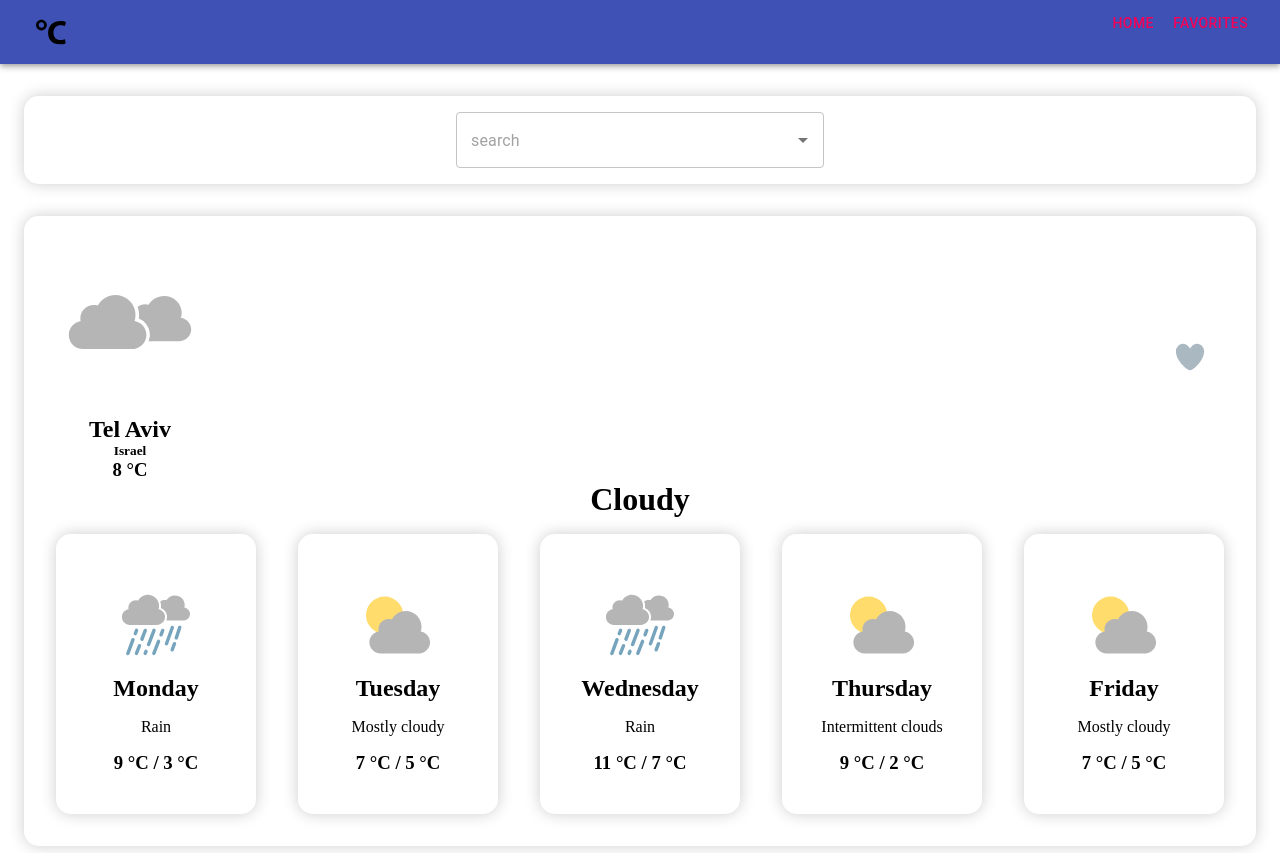
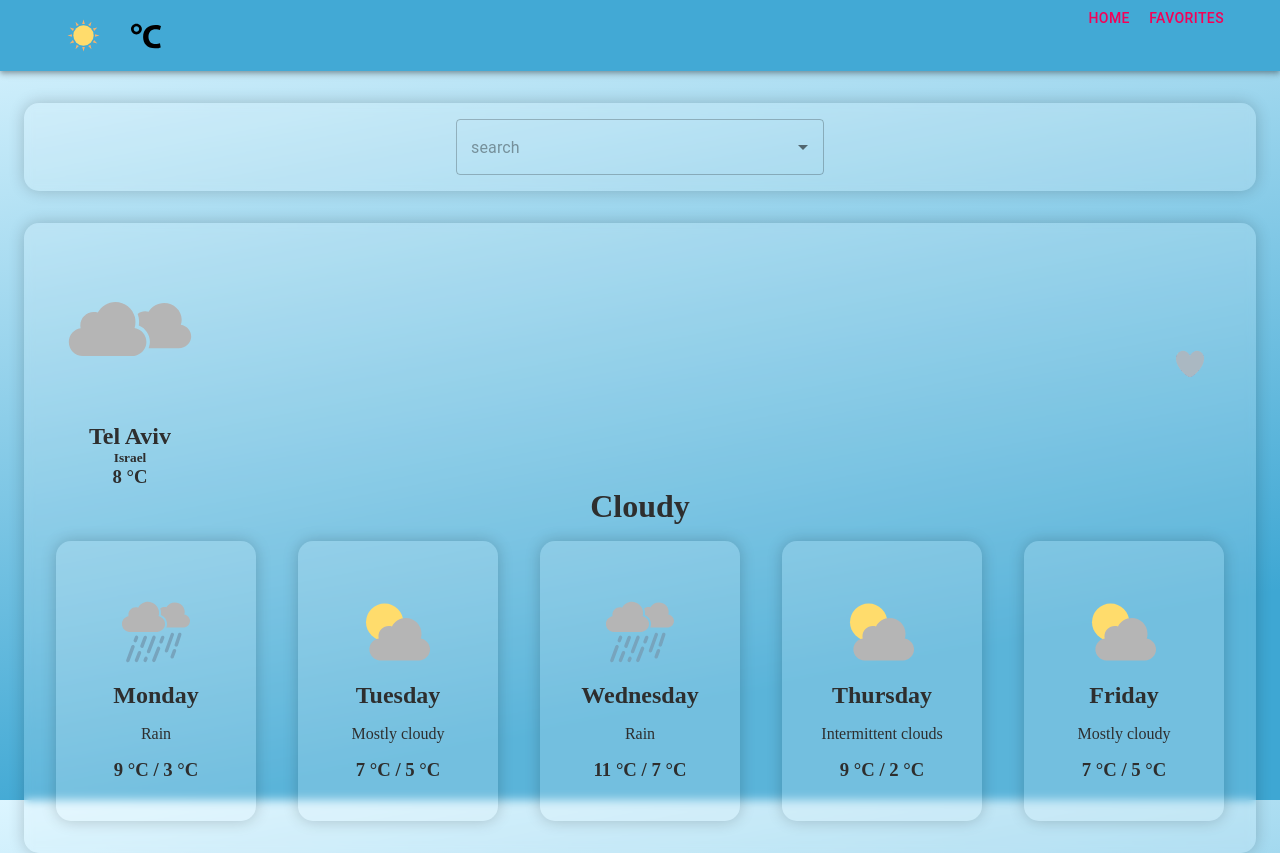
Before and after one commit to orlovse/weather-app, a React (Create React App) app: page /home in a window 1280 px wide. Built offline with nearby package versions, Linux system fonts and the light colour scheme.

Commit message:
add change dark/light theme

```diff
--- a/public/index.html
+++ b/public/index.html
@@ -1,43 +1,19 @@
 <!DOCTYPE html>
 <html lang="en">
+
 <head>
   <meta charset="utf-8" />
   <link rel="icon" href="%PUBLIC_URL%/favicon.ico" />
   <meta name="viewport" content="width=device-width, initial-scale=1" />
   <meta name="theme-color" content="#000000" />
-    <meta
-      name="description"
-      content="Web site created using create-react-app"
-    />
+  <meta name="description" content="Web site created using create-react-app" />
   <link rel="apple-touch-icon" href="%PUBLIC_URL%/logo192.png" />
-    <!--
-      manifest.json provides metadata used when your web app is installed on a
-      user's mobile device or desktop. See https://developers.google.com/web/fundamentals/web-app-manifest/
-    -->
   <link rel="manifest" href="%PUBLIC_URL%/manifest.json" />
-    <!--
-      Notice the use of %PUBLIC_URL% in the tags above.
-      It will be replaced with the URL of the `public` folder during the build.
-      Only files inside the `public` folder can be referenced from the HTML.
+  <title>Weather App</title>
+</head>
 
-      Unlike "/favicon.ico" or "favicon.ico", "%PUBLIC_URL%/favicon.ico" will
-      work correctly both with client-side routing and a non-root public URL.
-      Learn how to configure a non-root public URL by running `npm run build`.
-    -->
-    <title>React App</title>
-  </head>
 <body>
-    <noscript>You need to enable JavaScript to run this app.</noscript>
   <div id="root"></div>
-    <!--
-      This HTML file is a template.
-      If you open it directly in the browser, you will see an empty page.
+</body>
 
-      You can add webfonts, meta tags, or analytics to this file.
-      The build step will place the bundled scripts into the <body> tag.
-
-      To begin the development, run `npm start` or `yarn start`.
-      To create a production bundle, use `npm run build` or `yarn build`.
-    -->
-  </body>
 </html>
--- a/src/components/navbar/index.tsx
+++ b/src/components/navbar/index.tsx
@@ -1,25 +1,28 @@
 import React, { FC } from 'react';
 import { connect, ConnectedProps } from 'react-redux';
 import { NavLink } from 'react-router-dom';
-import { AppBar, Button, Grid, Toolbar, IconButton } from '@material-ui/core';
+import { AppBar, Button, Grid, Toolbar, IconButton, Container } from '@material-ui/core';
 
-import { isFahrenheitSelector } from 'store/selectors/localUserOptions.selector';
+import { isFahrenheitSelector, isDarkSelector } from 'store/selectors/localUserOptions.selector';
 import { ApplicationState } from 'store/types';
-import { switchFahrenheit } from 'store/actions/localUserOptions.actions';
+import { switchFahrenheit, switchDark } from 'store/actions/localUserOptions.actions';
 
 import celsiusIcon from '../../resources/svg/celsius.svg';
 import fahrenheitIcon from '../../resources/svg/fahrenheit.svg';
+import darkIcon from '../../resources/svg/dark.svg';
+import lightIcon from '../../resources/svg/light.svg';
 
 const connector = connect(
 	(state: ApplicationState) => ({
 		isFahrenheit: isFahrenheitSelector(state),
+		isDark: isDarkSelector(state),
 	}),
-	{ switchFahrenheit }
+	{ switchFahrenheit, switchDark }
 );
 
 type PropsFromRedux = ConnectedProps<typeof connector>;
 
-const Navbar: FC<PropsFromRedux> = ({ isFahrenheit, switchFahrenheit }: PropsFromRedux) => {
+const Navbar: FC<PropsFromRedux> = ({ isFahrenheit, isDark, switchFahrenheit, switchDark }: PropsFromRedux) => {
 	const links: { id: number; name: string; link: string }[] = [
 		{ id: 1, name: 'Home', link: '/' },
 		{ id: 2, name: 'Favorites', link: '/favorites' },
@@ -29,11 +32,20 @@ const Navbar: FC<PropsFromRedux> = ({ isFahrenheit, switchFahrenheit }: PropsFro
 		switchFahrenheit({ isFahrenheit: !isFahrenheit });
 	};
 
+	const handleSwitchTheme = () => {
+		switchDark({ isDark: !isDark });
+	};
+
 	return (
-		<AppBar position="static" color="primary">
+		<AppBar position="static" className="navbar">
 			<Toolbar>
+				<Container>
 					<Grid container justify="space-between">
 						<div>
+							<IconButton onClick={handleSwitchTheme}>
+								{isDark ? <img src={darkIcon} alt="dark theme icon"></img> : <img src={lightIcon} alt="light theme icon"></img>}
+							</IconButton>
+
 							<IconButton onClick={handleSwitchFahrenheit}>
 								{isFahrenheit ? (
 									<img src={fahrenheitIcon} width="30px" alt="dark theme icon"></img>
@@ -56,6 +68,7 @@ const Navbar: FC<PropsFromRedux> = ({ isFahrenheit, switchFahrenheit }: PropsFro
 							))}
 						</div>
 					</Grid>
+				</Container>
 			</Toolbar>
 		</AppBar>
 	);
--- a/src/store/actions/localUserOptions.actions.ts
+++ b/src/store/actions/localUserOptions.actions.ts
@@ -7,8 +7,10 @@ import {
 	PayloadCurrentCity,
 	SET_CURRENT_CITY,
 	SWITCH_FAHRENHEIT,
+	SWITCH_DARK,
 	SetCurrentCityAction,
 	SwitchFahrenheitAction,
+	SwitchDarkAction,
 } from './../types/localUserOptions.types';
 
 export const addToFavorites: AddToFavoritesAction = (payload: PayloadFavorite) => ({
@@ -30,3 +32,8 @@ export const switchFahrenheit: SwitchFahrenheitAction = (payload: { isFahrenheit
 	type: SWITCH_FAHRENHEIT,
 	payload,
 });
+
+export const switchDark: SwitchDarkAction = (payload: { isDark: boolean }) => ({
+	type: SWITCH_DARK,
+	payload,
+});
--- a/src/store/reducers/localUserOptions.reducer.ts
+++ b/src/store/reducers/localUserOptions.reducer.ts
@@ -5,12 +5,14 @@ import {
 	REMOVE_FROM_FAVORITES,
 	SET_CURRENT_CITY,
 	SWITCH_FAHRENHEIT,
+	SWITCH_DARK,
 } from './../types/localUserOptions.types';
 
 const initialState: ILocalUserState = {
 	favorites: {},
 	currentCity: { key: '215854', name: 'Tel Aviv', country: 'Israel' },
 	isFahrenheit: false,
+	isDark: false,
 };
 
 const localUserOptions = (state = initialState, action: LocalUserActions): ILocalUserState => {
@@ -25,6 +27,11 @@ const localUserOptions = (state = initialState, action: LocalUserActions): ILoca
 				...state,
 				isFahrenheit: action.payload.isFahrenheit,
 			};
+		case SWITCH_DARK:
+			return {
+				...state,
+				isDark: action.payload.isDark,
+			};
 		case ADD_TO_FAVORITES:
 			return {
 				...state,
@@ -38,13 +45,6 @@ const localUserOptions = (state = initialState, action: LocalUserActions): ILoca
 				},
 			};
 		case REMOVE_FROM_FAVORITES:
-			// if(Object.keys(state.favorites).length > 1) {
-			// const { ...fields } = state.favorites;
-			// const fields = {...state.favorites}
-
-			// }
-			// console.log('fields', fields);
-
 			if (Object.keys(state.favorites).length > 0) {
 				const fields = { ...state.favorites };
 				delete fields[action.payload.key];
--- a/src/store/selectors/localUserOptions.selector.ts
+++ b/src/store/selectors/localUserOptions.selector.ts
@@ -1,8 +1,10 @@
+import { IFavorites, ICurrentCity } from './../types/localUserOptions.types';
 import { ApplicationState } from 'store/types';
 import { createSelector } from 'reselect';
 
-export const currentCitySelector = (state: ApplicationState) => state.localUserOptions.currentCity;
-export const favoritesSelector = (state: ApplicationState) => state.localUserOptions.favorites;
-export const isFahrenheitSelector = (state: ApplicationState) => state.localUserOptions.isFahrenheit;
+export const currentCitySelector = (state: ApplicationState): ICurrentCity => state.localUserOptions.currentCity;
+export const favoritesSelector = (state: ApplicationState): IFavorites => state.localUserOptions.favorites;
+export const isFahrenheitSelector = (state: ApplicationState): boolean => state.localUserOptions.isFahrenheit;
+export const isDarkSelector = (state: ApplicationState): boolean => state.localUserOptions.isDark;
 
 export const currentCityKeySelector = createSelector(currentCitySelector, currentCity => currentCity.key);
--- a/src/store/types/localUserOptions.types.ts
+++ b/src/store/types/localUserOptions.types.ts
@@ -7,16 +7,19 @@ export const GET_LOCATION = 'GET_LOCATION';
 export const ADD_TO_FAVORITES = 'ADD_TO_FAVORITES';
 export const REMOVE_FROM_FAVORITES = 'REMOVE_FROM_FAVORITES';
 export interface ILocalUserState {
-	currentCity: {
-		key: string;
-		name: string;
-		country: string;
-	};
+	currentCity: ICurrentCity;
 	favorites: IFavorites;
 	isFahrenheit: boolean;
+	isDark: boolean;
 }
 
-interface IFavorites {
+export interface ICurrentCity {
+	key: string;
+	name: string;
+	country: string;
+}
+
+export interface IFavorites {
 	[key: string]: Favorites;
 }
 export type Favorites = {
@@ -25,7 +28,7 @@ export type Favorites = {
 	currentWeather: CurrentWeather;
 };
 
-export type LocalUserActions = IAddToFavorites | IRemoveFromFavorites | ISetCurrentCity | ISwitchFahrenheit;
+export type LocalUserActions = IAddToFavorites | IRemoveFromFavorites | ISetCurrentCity | ISwitchFahrenheit | ISwitchDark;
 
 export type PayloadFavorite = {
 	key: string;
@@ -49,6 +52,11 @@ export interface ISwitchFahrenheit {
 	payload: { isFahrenheit: boolean };
 }
 
+export interface ISwitchDark {
+	type: typeof SWITCH_DARK;
+	payload: { isDark: boolean };
+}
+
 export type PayloadCurrentCity = {
 	key: string;
 	name: string;
@@ -66,3 +74,5 @@ export type RemoveFromFavoritesAction = (payload: { key: string }) => IRemoveFro
 export type SetCurrentCityAction = (payload: PayloadCurrentCity) => ISetCurrentCity;
 
 export type SwitchFahrenheitAction = (payload: { isFahrenheit: boolean }) => ISwitchFahrenheit;
+
+export type SwitchDarkAction = (payload: { isDark: boolean }) => ISwitchDark;
--- a/src/styles/globalStyle.ts
+++ b/src/styles/globalStyle.ts
@@ -12,7 +12,11 @@ const GlobalStyle = createGlobalStyle`
     height: 100%;
     body {
       height: 100%;
-
+      background: ${({ theme }) => theme.colors.gradient} fixed;
+      overscroll-behavior: none;
+      -webkit-font-smoothing: antialiased;
+      -moz-osx-font-smoothing: grayscale;
+      color: ${({ theme }) => theme.colors.primary.contrastText};
       #root {
         height: 100%;
       }
@@ -53,6 +57,10 @@ const GlobalStyle = createGlobalStyle`
   }
 }
 
+.navbar {
+  background-color: ${({ theme }) => theme.colors.primary.dark};
+}
+
 `;
 
 export default GlobalStyle;
--- a/src/styles/theme/ThemeProvider.tsx
+++ b/src/styles/theme/ThemeProvider.tsx
@@ -1,18 +1,30 @@
 import * as React from 'react';
 import { ThemeProvider as StyledComponentsProvider } from 'styled-components';
 import GlobalStyle from '../globalStyle';
-import theme from './theme';
+import { theme, themeDark } from './theme';
 import { ReactNode } from 'react';
+import { connect, ConnectedProps } from 'react-redux';
+import { isDarkSelector } from 'store/selectors/localUserOptions.selector';
+import { ApplicationState } from 'store/types';
 
-interface IProps {
+type PropsFromRedux = ConnectedProps<typeof connector>;
+
+type Props = PropsFromRedux & {
 	children: ReactNode;
-}
+};
 
-const ThemeProvider: React.FC<IProps> = ({ children }: IProps) => (
-	<StyledComponentsProvider theme={theme}>
-		<GlobalStyle />
-		{children}
-	</StyledComponentsProvider>
-);
+const connector = connect((state: ApplicationState) => ({
+	isDark: isDarkSelector(state),
+}));
 
-export default ThemeProvider;
+const ThemeProvider: React.FC<Props> = ({ children, isDark }: Props) => {
+	const currentTheme = isDark ? themeDark : theme;
+	return (
+		<StyledComponentsProvider theme={currentTheme}>
+			<GlobalStyle />
+			{children}
+		</StyledComponentsProvider>
+	);
+};
+
+export default connector(ThemeProvider);
--- a/src/styles/theme/theme.ts
+++ b/src/styles/theme/theme.ts
@@ -32,6 +32,7 @@ export type ThemeType = {
 		gray: string;
 		darkGray: string;
 		lightGray: string;
+		gradient: string;
 	};
 	utils: {
 		centerFlex: string;
@@ -94,11 +95,34 @@ const sharedTheme = {
 	},
 };
 
-const theme: ThemeType = {
+export const theme: ThemeType = {
 	colors: {
 		primary: {
 			light: '#757ce8',
-			dark: '#222831',
+			dark: '#42a9d5',
+			contrastText: '#2e2e2e',
+		},
+		status: {
+			success,
+			warning,
+			error,
+			info,
+		},
+		bodyGray,
+		light,
+		gray,
+		darkGray,
+		lightGray,
+		gradient: 'linear-gradient(349deg, rgba(62,167,211,1) 20%, rgba(220,245,255,1) 100%)',
+	},
+	...sharedTheme,
+};
+
+export const themeDark: ThemeType = {
+	colors: {
+		primary: {
+			light: '#e40000',
+			dark: '#032849',
 			contrastText: '#f9fafa',
 		},
 		status: {
@@ -112,8 +136,9 @@ const theme: ThemeType = {
 		gray,
 		darkGray,
 		lightGray,
+		gradient: 'linear-gradient(90deg, rgba(0,37,70,1) 0%, rgba(74,119,171,1) 100%)',
 	},
 	...sharedTheme,
 };
 
-export default theme;
+// export default theme;
```
Lines whose indentation alone changed are shown as unchanged.
